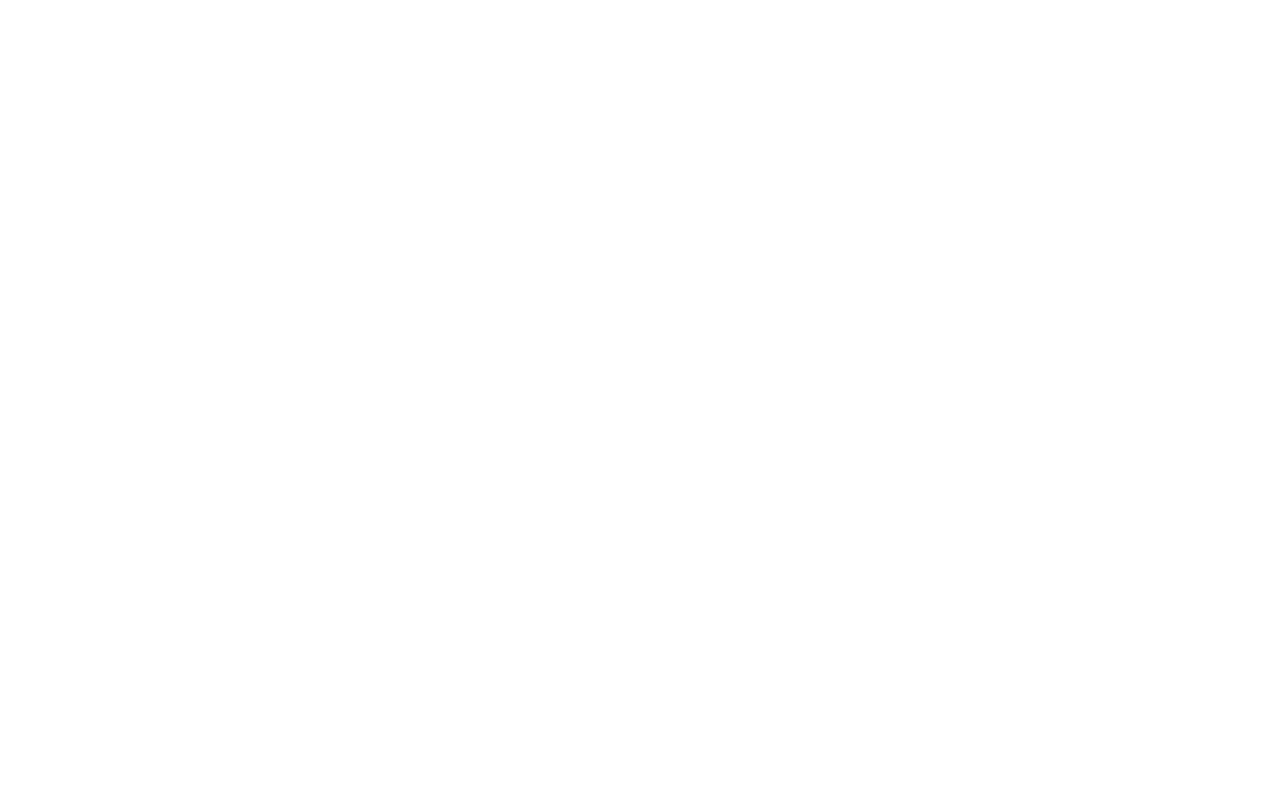
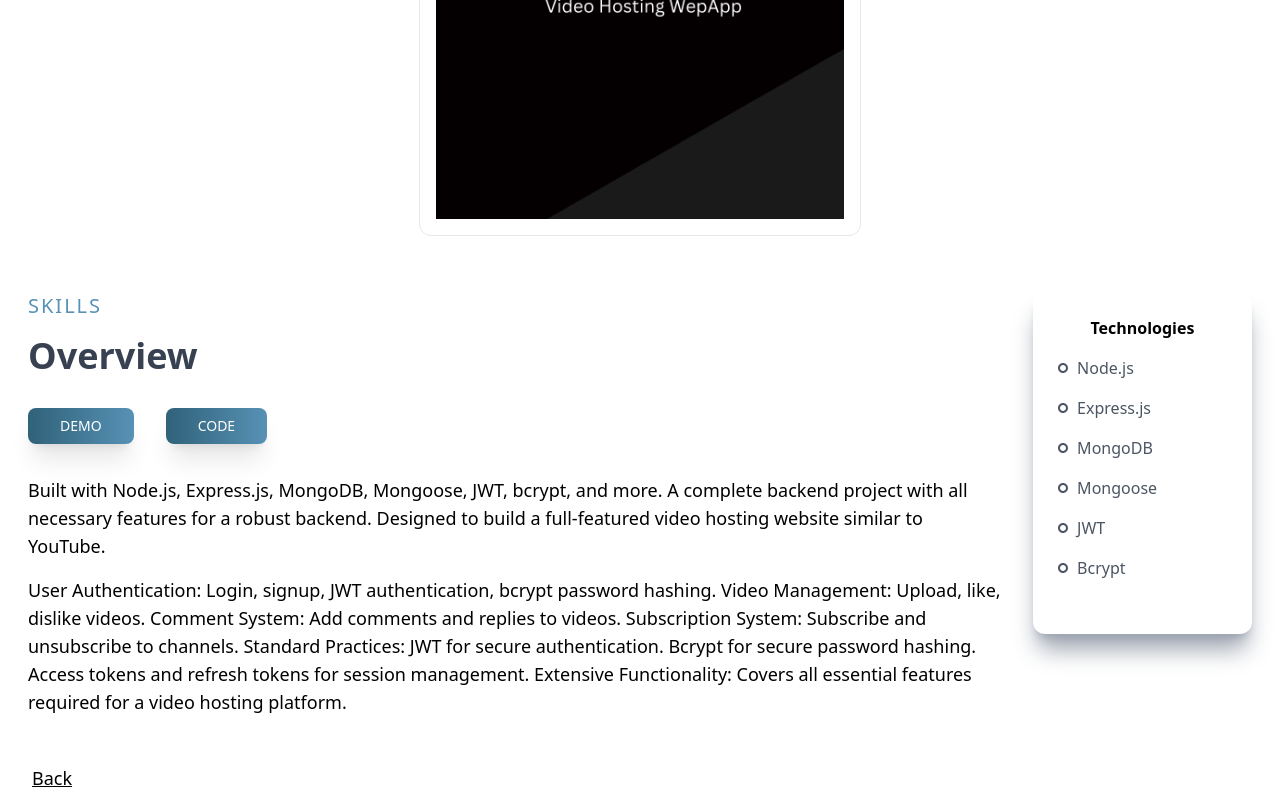
Before and after one commit to akshay07k/Portfolio, a React (Vite) app: page /backend-youtube in a window 1280 px wide. Before the commit this address had no page. Shown: the part 464-1264 px from the top of the page. Before the commit the page ends 800 px from the top, so only its background shows below. Built offline with nearby package versions, Linux system fonts and the light colour scheme.

Commit message:
added another project routing

```diff
--- a/src/components/projects/Lifelink.tsx
+++ b/src/components/projects/Lifelink.tsx
@@ -1,5 +1,5 @@
 import React from 'react'
-import FullLifeLink from "../../assets/FullLifelink.png"
+import FullLifelink from "../../assets/FullLifelink.jpg"
 import { Link } from 'react-router-dom'
 import { TripOrigin } from '@mui/icons-material';
 
@@ -8,7 +8,7 @@
     <div className='w-full pt-32'>
         <h1 className='text-center text-4xl xl:text-5xl font-bold text-gray-800 '>LifeLink: Online Doctors Consultation</h1>
         <div className="w-full items-center justify-center align-middle mx-auto my-4 py-2">
-            <img alt="Computer Mockup" loading="lazy" className="mx-auto object-contain lg:max-w-[1240px] sm:h-[500px] border sm:p-4 rounded-xl"  src={FullLifeLink}></img>
+            <img alt="Computer Mockup" loading="lazy" className="mx-auto object-contain lg:max-w-[1240px] sm:h-[500px] border sm:p-4 rounded-xl"  src={FullLifelink}></img>
         </div>
         <div className="max-w-[1240px] mx-auto p-2 grid md:grid-cols-5 gap-8 pt-8 sm:px-12 lg:px-2">
             <div className='col-span-4'>
--- a/src/components/projects/Projects.tsx
+++ b/src/components/projects/Projects.tsx
@@ -19,7 +19,7 @@
                   <h2 className='text-gray-200 sm:text-white text-6xl absolute top-[-100px] left-[-50px] font-bold'>01</h2>
                   <h3 className='text-2xl text-white text-center tracking-wider font-bold'>LifeLink: Online Doctors Consultation</h3>
                   <p className='text-white text-center pb-4 pt-2'>React JS & Appwrite</p>
-                  <Link to='/' >
+                  <Link to='/lifelink' >
                   <p className='text-center py-3 rounded-lg bg-white text-gray-700 font-bold text-lg cursor-pointer'>More Info</p>
                   </Link>
                 </div>
@@ -30,7 +30,7 @@
                   <h2 className='text-white text-6xl absolute top-[-100px] left-[-50px] font-bold'>02</h2>
                   <h3 className='text-2xl text-white text-center tracking-wider font-bold'>Complete Backend: Video Hosting App</h3>
                   <p className='text-white text-center pb-4 pt-2'>Express JS & MongoDB</p>
-                  <Link to='/' >
+                  <Link to='/backend-youtube' >
                   <p className='text-center py-3 rounded-lg bg-white text-gray-700 font-bold text-lg cursor-pointer'>More Info</p>
                   </Link>
                 </div>
--- /dev/null
+++ b/src/components/projects/Youtube.tsx
@@ -0,0 +1,63 @@
+import React from 'react'
+import YoutubeProject from "../../assets/YoutubeProject.png"
+import { Link } from 'react-router-dom'
+import { TripOrigin } from '@mui/icons-material';
+
+const Youtube: React.FC = () => {
+  return (
+    <div className='w-full pt-32'>
+        <h1 className='text-center text-4xl xl:text-5xl font-bold text-gray-800 '>Complete Backend: Video Hosting App</h1>
+        <div className="w-full items-center justify-center align-middle mx-auto my-4 py-2">
+            <img alt="Computer Mockup" loading="lazy" className="mx-auto object-contain lg:max-w-[1240px] sm:h-[500px] border sm:p-4 rounded-xl"  src={YoutubeProject}></img>
+        </div>
+        <div className="max-w-[1240px] mx-auto p-2 grid md:grid-cols-5 gap-8 pt-8 sm:px-12 lg:px-2">
+            <div className='col-span-4'>
+                <p className="text-xl tracking-widest uppercase text-[#5791b5]">Skills</p>
+                <h2 className="py-4 font-bold text-3xl sm:text-4xl text-gray-700">Overview</h2>
+                <Link to="/">
+                <button className="px-8 py-2 mt-4 mr-8 text-sm rounded-lg bg-gradient-to-r from-[#306279] to-[#5791b5] text-white uppercase shadow-xl transition hover:scale-105 duration-300 ease-in">Demo</button>
+                </Link>
+                <Link to="https://github.com/akshay07k/Backend">
+                <button className="px-8 py-2 mt-4 mr-8 text-sm rounded-lg bg-gradient-to-r from-[#306279] to-[#5791b5] text-white uppercase shadow-xl transition hover:scale-105 duration-300 ease-in">Code</button>
+                </Link>
+
+                <p className='mt-8 mb-4 lg:text-lg'>
+                Built with Node.js, Express.js, MongoDB, Mongoose, JWT, bcrypt, and more.
+                A complete backend project with all necessary features for a robust backend.
+                Designed to build a full-featured video hosting website similar to YouTube.
+                </p>
+                <p className='mb-8 lg:text-lg'>
+                User Authentication: Login, signup, JWT authentication, bcrypt password hashing.
+                Video Management: Upload, like, dislike videos.
+                Comment System: Add comments and replies to videos.
+                Subscription System: Subscribe and unsubscribe to channels.
+                Standard Practices:
+                JWT for secure authentication.
+                Bcrypt for secure password hashing.
+                Access tokens and refresh tokens for session management.
+                Extensive Functionality: Covers all essential features required for a video hosting platform.
+
+                </p>
+            </div>
+            <div className="col-span-4 lg:col-span-1 shadow-xl shadow-gray-400 rounded-xl p-4 lg:h-3/4">
+                <div className='p-2'>
+                    <p className='text-center font-bold pb-2'>Technologies</p>
+                    <div className='grid grid-cols-2 md:grid-cols-1'>
+                        <p className="text-gray-600 py-2 flex items-center"><TripOrigin sx={{fontSize: 12}}/> &nbsp; Node.js</p>
+                        <p className="text-gray-600 py-2 flex items-center"><TripOrigin sx={{fontSize: 12}}/> &nbsp; Express.js</p>
+                        <p className="text-gray-600 py-2 flex items-center"><TripOrigin sx={{fontSize: 12}}/> &nbsp; MongoDB</p>
+                        <p className="text-gray-600 py-2 flex items-center"><TripOrigin sx={{fontSize: 12}}/> &nbsp; Mongoose</p>
+                        <p className="text-gray-600 py-2 flex items-center"><TripOrigin sx={{fontSize: 12}}/> &nbsp; JWT</p>
+                        <p className="text-gray-600 py-2 flex items-center"><TripOrigin sx={{fontSize: 12}}/> &nbsp; Bcrypt</p>
+                    </div>
+                </div>
+            </div>
+        </div>
+        <Link to={'/'}>
+        <p className='underline cursor-pointer text-lg mb-3 px-4 sm:px-8 py-2'>Back</p>
+        </Link>
+    </div>
+  )
+}
+
+export default Youtube
--- a/src/main.tsx
+++ b/src/main.tsx
@@ -3,7 +3,7 @@
 import App from './App.tsx'
 import './index.css'
 import { RouterProvider, createBrowserRouter } from 'react-router-dom'
-import { HomePage, LifelinkPage } from './pages'
+import { HomePage, LifelinkPage, YoutubePage } from './pages'
 
 
 const router = createBrowserRouter([
@@ -18,6 +18,10 @@
       {
         path: '/lifelink',
         element: <LifelinkPage />
+      },
+      {
+        path: '/backend-youtube',
+        element: <YoutubePage />
       }
     ]
   }
--- /dev/null
+++ b/src/pages/YoutubePage.tsx
@@ -0,0 +1,10 @@
+import React from 'react'
+import Youtube from '../components/projects/Youtube'
+
+const YoutubePage: React.FC = () => {
+  return (
+    <Youtube />
+  )
+}
+
+export default YoutubePage
--- a/src/pages/index.ts
+++ b/src/pages/index.ts
@@ -1,7 +1,9 @@
 import HomePage from "./HomePage";
 import LifelinkPage from "./LifelinkPage";
+import YoutubePage from "./YoutubePage";
 
 export {
     HomePage,
-    LifelinkPage
+    LifelinkPage,
+    YoutubePage
 }
```
